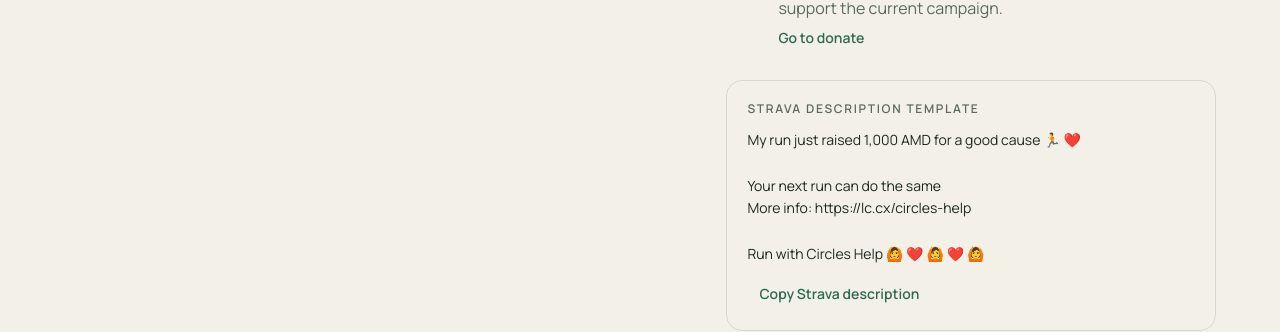
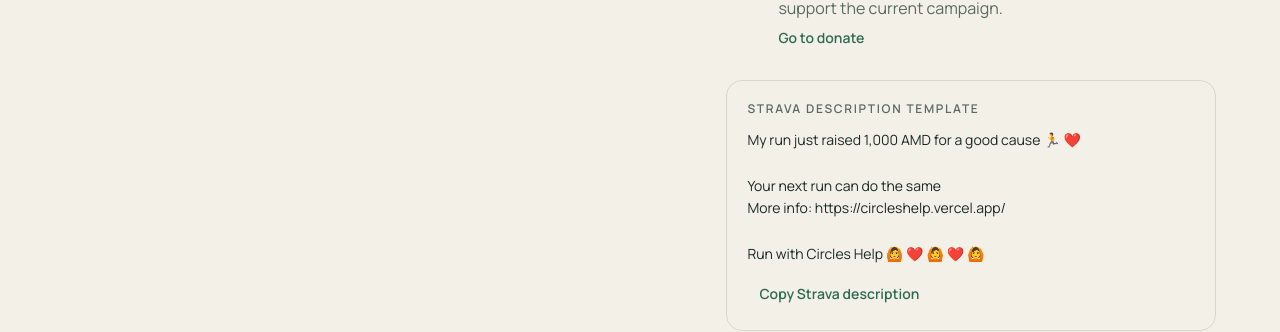
Before and after one commit to eastyoucow/circleshelp, a Next.js app: page / in a window 1280 px wide. Shown: the part 1340-1672 px from the top of the page. Built offline with nearby package versions, Linux system fonts and the light colour scheme.

Commit message:
Point Strava template to the live site URL.
Also ignore local env files more broadly in git.

Co-authored-by: Cursor <cursoragent@cursor.com>

```diff
--- a/content/site.ts
+++ b/content/site.ts
@@ -26,7 +26,7 @@ export const site = {
   stravaTemplate: `My run just raised 1,000 AMD for a good cause 🏃 ❤️
 
 Your next run can do the same
-More info: https://lc.cx/circles-help
+More info: https://circleshelp.vercel.app/
 
 Run with Circles Help 🙆 ❤️ 🙆 ❤️ 🙆`,
   about: [
```
Also changed, not shown: 1 other file (tests, documents, lock files or other folders).
